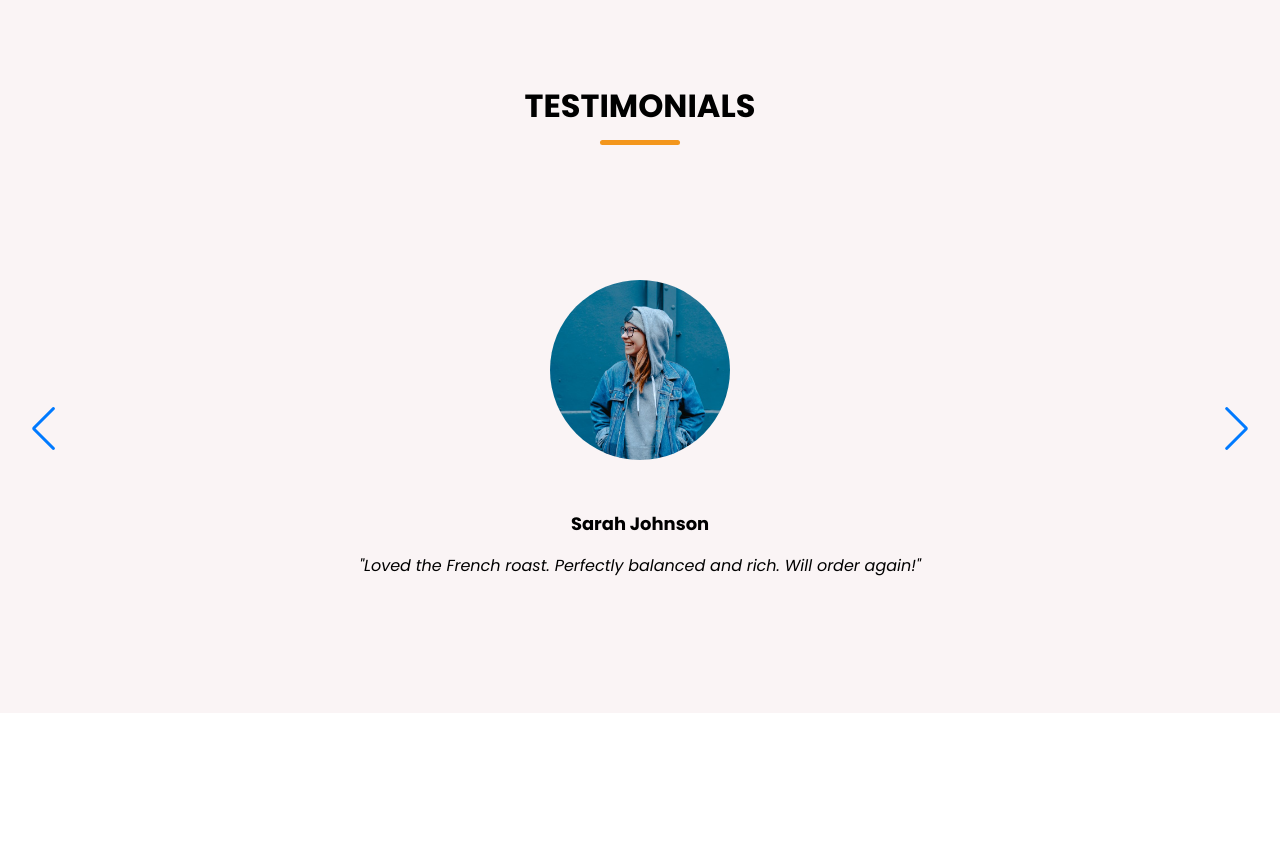
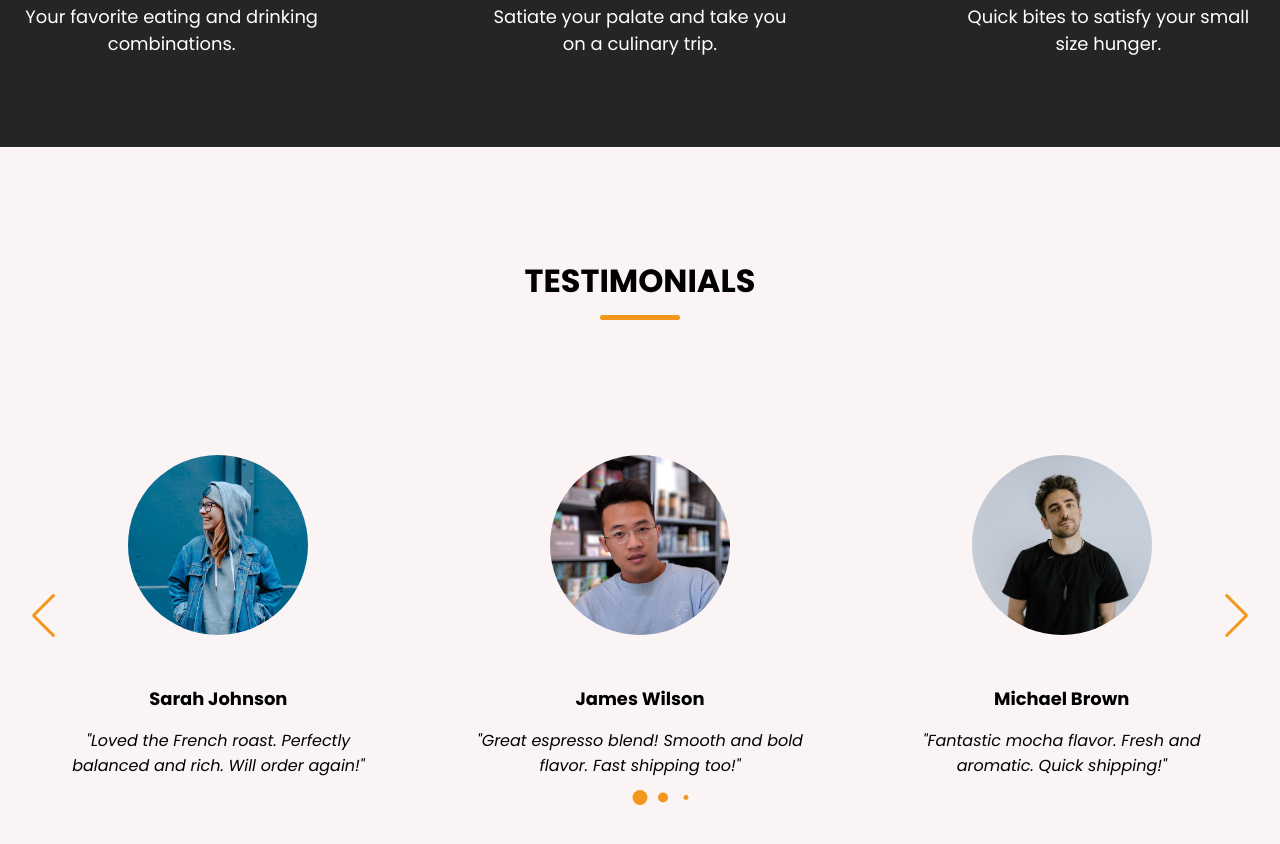
Before and after one commit to emmanuellekamwa/Coffee-Website, a plain HTML site: page index.html in a window 1280 px wide. Shown: the part 2683-3527 px from the top of the page. Before the commit the page ends 3396 px from the top, so only its background shows below. Drawn offline with nearby package versions, Linux system fonts and the light colour scheme; a web font is replaced by a local one.

Commit message:
Styled swiper functionality

```diff
--- a/index.html
+++ b/index.html
@@ -142,8 +142,8 @@
                             </li>
                         </ul>
                         <div class="swiper-pagination"></div>
-                        <div class="swiper-button-prev"></div>
-                        <div class="swiper-button-next"></div>
+                        <div class="swiper-slide-button swiper-button-prev"></div>
+                        <div class="swiper-slide-button swiper-button-next"></div>
                     </div>
                 </div>
             </div>
--- a/script.js
+++ b/script.js
@@ -8,3 +8,33 @@ menuOpenButton.addEventListener("click", () => {
 menuCloseButton.addEventListener("click", () => {
   document.body.classList.remove("show-mobile-menu");
 });
+
+const swiper = new Swiper('.slider-wrapper', {
+  loop: true,
+  spaceBetween: 25,
+
+  // If we need pagination
+  pagination: {
+    el: '.swiper-pagination',
+    clickable: true,
+    dynamicBullets: true,
+  },
+
+  // Navigation arrows
+  navigation: {
+    nextEl: '.swiper-button-next',
+    prevEl: '.swiper-button-prev',
+  },
+
+  breakpoints: {
+    0: {
+      slidesPerView: 1,
+    },
+    768: {
+      slidesPerView: 2,
+    },
+    1024: {
+      slidesPerView: 3,
+    }
+  }
+});
--- a/style.css
+++ b/style.css
@@ -206,6 +206,7 @@ header .navbar {
 .menu-section {
     background: #252525;
     color: #fff;
+    padding: 85px 0 90px;
 }
 
 .menu-section .menu-list {
@@ -271,6 +272,23 @@ header .navbar {
 .testimonials-section .testimonial .feedback {
     line-height: 25px;
 }
+
+.testimonials-section .swiper-pagination-bullet {
+    width: 15px;
+    height: 15px;
+    background: #f3961c;
+    opacity: 1;
+}
+
+.testimonials-section .swiper-slide-button {
+    color: #f3961c;
+    transition: 0.3s ease;
+}
+
+.testimonials-section .swiper-slide-button:hover {
+    color: #3b141c;
+}
+
 @media screen and (max-width: 1024px) {
     .menu-section .menu-list {
         gap: 60px;
```
